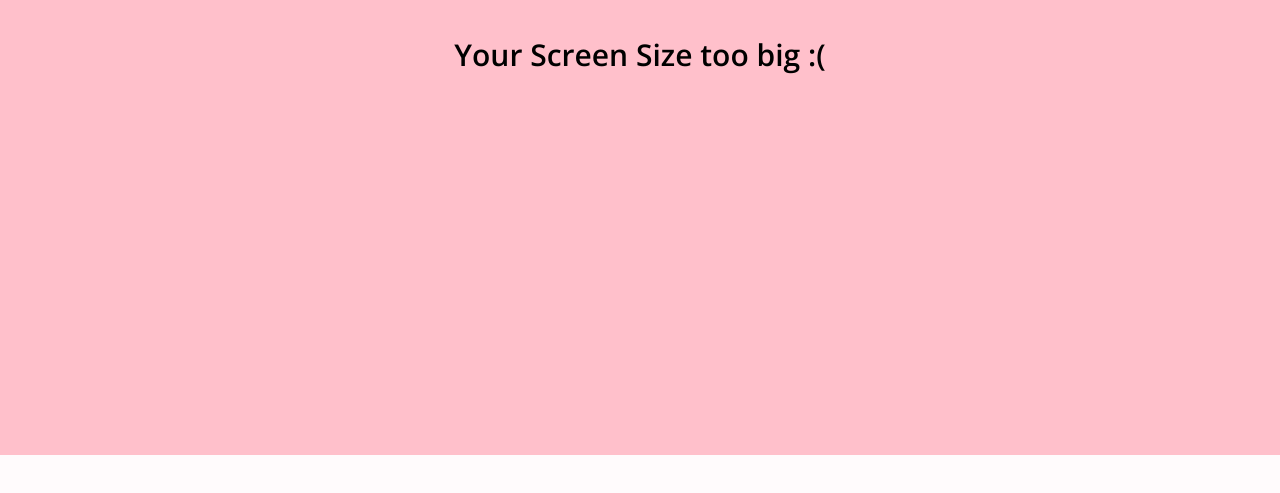
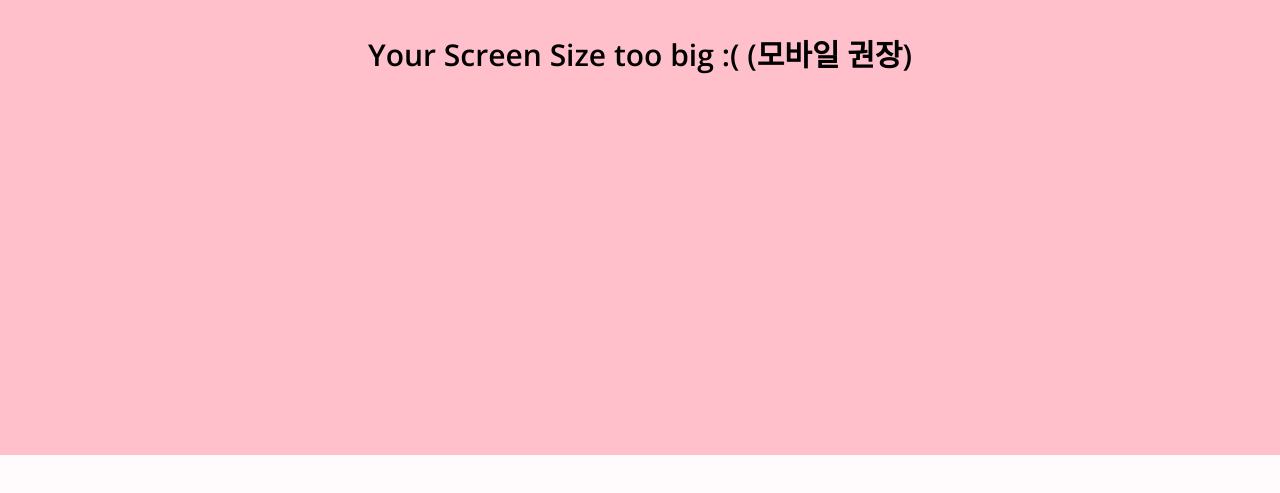
Before and after one commit to Kozy5/kokoa-clone-2021, a plain HTML site: page friends.html in a window 1280 px wide. Shown: the part 345-838 px from the top of the page. Drawn offline with nearby package versions, Linux system fonts and the light colour scheme.

Commit message:
added the phrase "recomend to use mobile" in splash screen

```diff
--- a/friends.html
+++ b/friends.html
@@ -140,7 +140,7 @@
     </div>
 
     <div class="no-mobile">
-      <span>Your Screen Size too big :(</span>
+      <span>Your Screen Size too big :( (모바일 권장)</span>
     </div>
 
 
```
